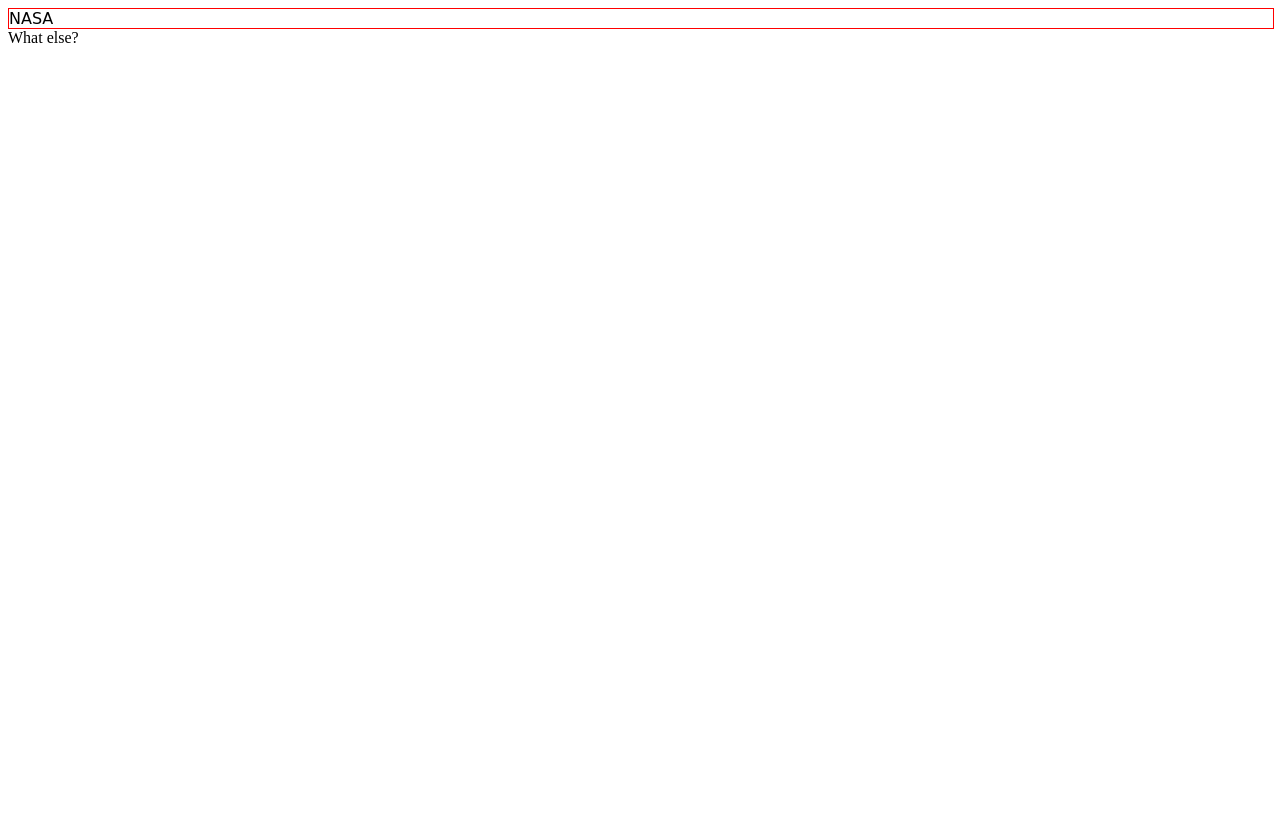
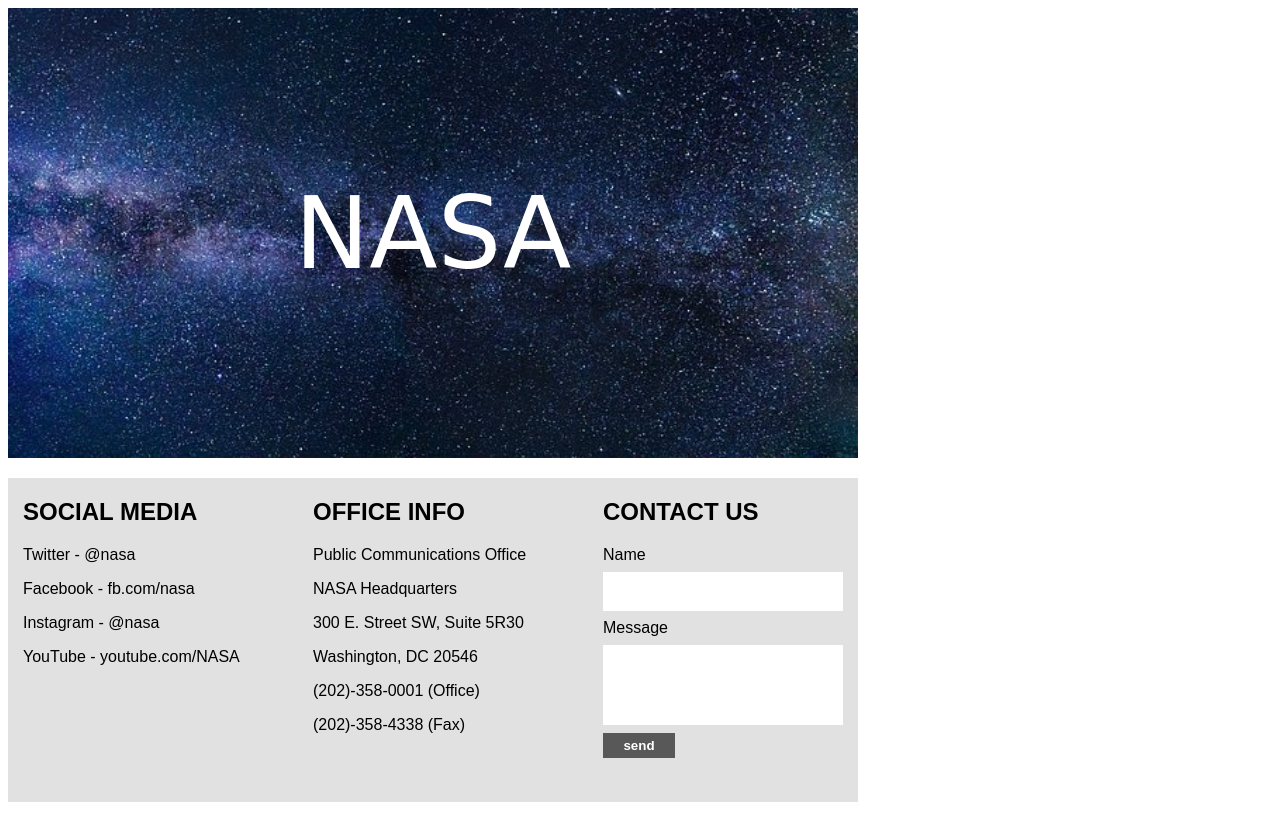
Before and after one commit to PamelaJWhite/NASA_Landing, a plain HTML site: page index.html in a window 1280 px wide. Before the commit the page ends 800 px from the top, so only its background shows below. Drawn offline with Linux system fonts and the light colour scheme; a web font is replaced by a local one.

Commit message:
NASA HW 042321

```diff
--- a/index.html
+++ b/index.html
@@ -1,18 +1,82 @@
 <!DOCTYPE html>
 <html lang="en">
+
 <head>
     <meta charset="UTF-8">
     <meta name="viewport" content="width=device-width, initial-scale=1.0">
     <title>NASA Landing</title>
     <link rel="stylesheet" href="./styles.css">
     <link rel="preconnect" href="https://fonts.gstatic.com">
-<link href="https://fonts.googleapis.com/css2?family=Zen+Dots&display=swap" rel="stylesheet">
+    <link href="https://fonts.googleapis.com/css2?family=Zen+Dots&display=swap" rel="stylesheet">
 
 </head>
+
 <body>
     <header class="border">
+
         NASA
+
+
     </header>
-    What else?
+    <div class="border main">
+        <div class="border panels">
+            <div class="border panelOne">
+                <h2>
+                    <!--It bothered me that the headings weren't consistent, so I made this all caps like the other two-->
+                    SOCIAL MEDIA
+                </h2>
+                <p class="socialMedia">
+                    Twitter - @nasa
+                <p>
+                <p class="socialMedia">
+                    Facebook - fb.com/nasa
+                <p>
+                <p class="socialMedia">
+                    Instagram - @nasa
+                <p>
+                <p class="socialMedia">
+                    YouTube - youtube.com/NASA
+                <p>
+            </div>
+            <div class="border panelTwo">
+                <h2>
+                    OFFICE INFO
+                </h2>
+                <p class="officeInfo">
+                    Public Communications Office
+                </p>
+                <p class="officeInfo">
+                    NASA Headquarters
+                </p>
+                <p class="officeInfo">
+                    300 E. Street SW, Suite 5R30
+                </p>
+                <p class="officeInfo">
+                    Washington, DC 20546
+                </p>
+                <p class="officeInfo">
+                    (202)-358-0001 (Office)
+                </p>
+                <p class="officeInfo">
+                    (202)-358-4338 (Fax)
+                </p>
+            </div>
+            <div class="border panelThree">
+                <h2>
+                    CONTACT US
+                </h2>
+                <form class="contactForm">
+                    <label>Name</label>
+                    <input type="text" class="name">
+                    <label>Message</label>
+                    <input type="text" class="message">
+                    <input type="submit" class="submit" value="send">
+                </form>
+            </div>
+
+        </div>
+    </div>
+
 </body>
+
 </html>
--- a/styles.css
+++ b/styles.css
@@ -1,9 +1,73 @@
-.border {
+
+/*body {
+    display: flex;
+    flex-direction: column;
+   justify-content: space-between;
+}*/
+/*.border {
     border: 1px solid red;
+} */
+header {
+    height: 450px;
+    width: 850px;
+    color: white;
+    font-family:'Zen Dots', cursive;
+    background-image: url('milky-way-2695569__340.jpg');
+    background-repeat: no-repeat;
+  background-size: 850px 450px;
+    display: flex;
+    justify-content:space-evenly;
+    align-items:center;
+    font-size: 100px;
 }
-header {
-    height 100%;
+
+.main {
+    height: 324;
+    width: 850px;
+}
+
+.panels {
+    display: flex;
+    justify-content:space-between;
+    background-color: rgb(226, 225, 225);
+    height: 324px;
+    margin: 20px 0;
+}
+
+.panelOne, .panelTwo, .panelThree{
+    width: 270px;
+    height: 324px;
+}
+
+h2, p, form {
+    padding: 0 15px;
+    font-family:Arial, Helvetica, sans-serif;
+    font-weight: bold;
+}
+
+input[type=text], select {
     width: 100%;
-    /* background-image: THIS WILL BE A URL */
-    font-family:'Zen Dots', cursive;
+    padding: 12px 20px;
+    margin: 8px 0;
+    border: none;
+    box-sizing: border-box;
+  }
+
+  input[type=submit] {
+    width: 30%;
+    background-color: #585858;
+    color: white;
+    padding: 5px 0px;
+    border: none;
+  }
+  .submit {
+      font-weight: bold;
+      font-size: ;
+  }
+
+p, form {
+    font-weight:lighter;
 }
+.message {
+    height: 80px;
+}
```
